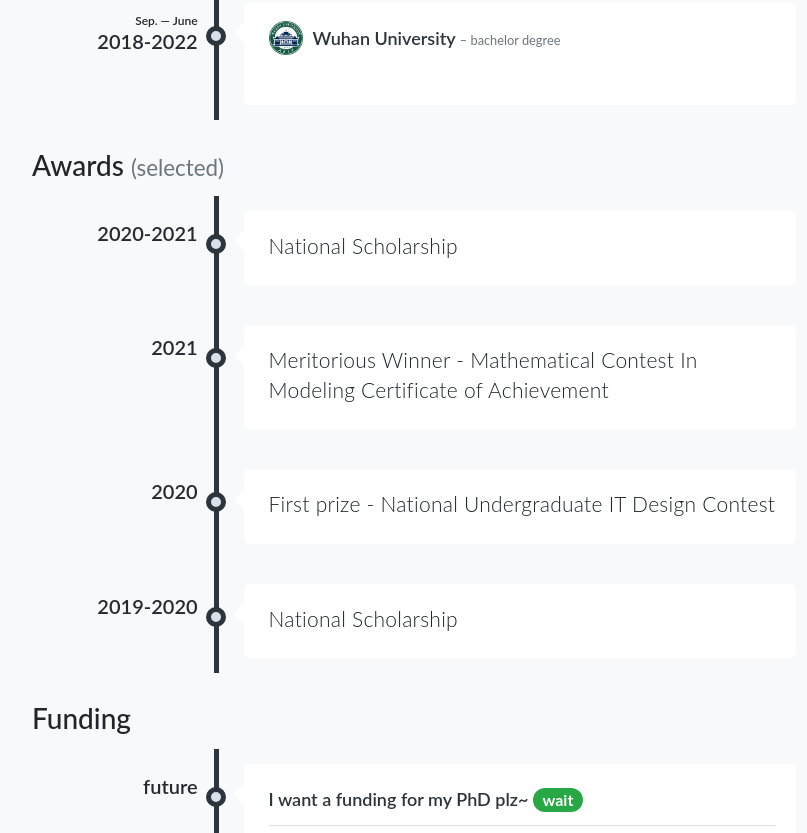
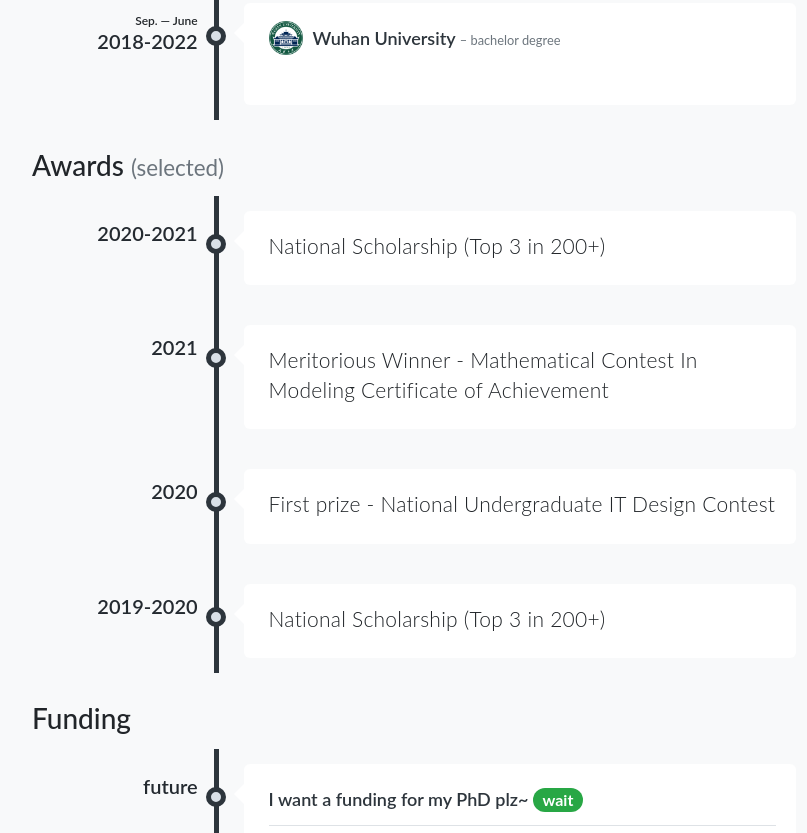
Before and after one commit to Miles629/Miles629.github.io, a plain HTML site: page misc.html in a window 1280 px wide. Shown: the part 505-1338 px from the top of the page, without its empty margins (53-860 px from the left). Drawn offline with nearby package versions, Linux system fonts and the light colour scheme; some packages are replaced by stand-ins of ours; some icons are missing.

Commit message:
Update misc.html

```diff
--- a/misc.html
+++ b/misc.html
@@ -172,7 +172,7 @@
       <div class="timeline-body">
          <div class="timeline-content">
             <!-- <span class="userimage"><img src="https://bootdey.com/img/Content/avatar/avatar1.png" alt=""></span> -->
-            <p class="lead">National Scholarship</p>
+            <p class="lead">National Scholarship (Top 3 in 200+)</p>
             <!-- <span class="pull-right text-muted">1,282 Views</span> -->
          </div>
       </div>
@@ -223,7 +223,7 @@
       <div class="timeline-body">
          <div class="timeline-content">
             <!-- <span class="userimage"><img src="https://bootdey.com/img/Content/avatar/avatar1.png" alt=""></span> -->
-            <p class="lead">National Scholarship</p>
+            <p class="lead">National Scholarship (Top 3 in 200+)</p>
             <!-- <span class="pull-right text-muted">1,282 Views</span> -->
          </div>
       </div>
```
